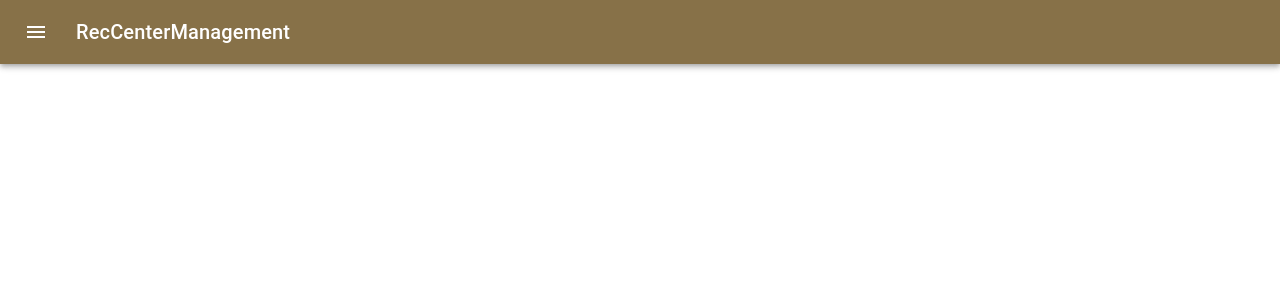
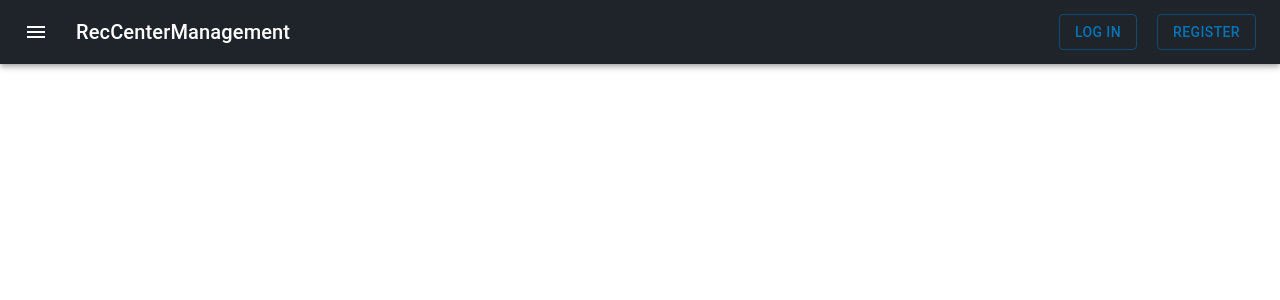
Before and after one commit to RecCenterManagement/rec-management-frontend, a React (Create React App) app: page / in a window 1280 px wide. Shown: the top 300 px of the page. Built offline with nearby package versions, Linux system fonts and the light colour scheme.

Commit message:
Adds header styling

```diff
--- a/src/components/Home.js
+++ b/src/components/Home.js
@@ -9,7 +9,7 @@ import AccountCircle from '@material-ui/icons/AccountCircle';
 import MenuItem from '@material-ui/core/MenuItem';
 import Menu from '@material-ui/core/Menu';
 import { useSelector } from 'react-redux'
-import { Drawer } from '@material-ui/core';
+import { Drawer, Button } from '@material-ui/core';
 import { Link } from "react-router-dom";
 
 const useStyles = makeStyles(theme => ({
@@ -26,25 +26,35 @@ const useStyles = makeStyles(theme => ({
   },
   jhNavbar: {
     backgroundColor: '#1f242b',
-    padding: '0.2em 1em'
   },
-  profileImage: {
-      margin: '-10px 0px',
-      height: '40px',
-      width: '40px',
-      borderRadius: '50%'
-  }
 }));
+
+export const SignInLogOut = props =>
+  props.authenticated ? (
+    <Button component={Link} to="/logout" style={{ marginLeft: '20px' }} variant="outlined" color="secondary">
+      Log Out
+    </Button>
+  ) : (
+    <>
+      <Button component={Link} to="/login" style={{ marginLeft: '20px', marginRight: '20px' }} variant="outlined" color="secondary">
+        Log In
+      </Button>
+      <Button component={Link} to="/register" variant="outlined" color="secondary">
+        Register
+      </Button>
+    </>
+);
 
 const Home = () => {
   const classes = useStyles()
   const authenticated = useSelector(state => state.authentication.isAuthenticated)
   const [menuOpen, setMenuOpen] = useState(false)
   const [drawer, setDrawer] = useState(false)
+  console.log(authenticated)
 
   return (
     <>
-    <AppBar position="static">
+    <AppBar className={classes.jhNavbar} position="static">
         <Toolbar>
           <IconButton edge="start" className={classes.menuButton} color="inherit" aria-label="menu" onClick={() => setDrawer(true)}>
             <MenuIcon />
@@ -80,6 +90,7 @@ const Home = () => {
                 <MenuItem onClick={() => console.log("HELLO")}>My account</MenuItem>
               </Menu>
             </div>}
+            <SignInLogOut authenticated={authenticated}/>
         </Toolbar>
       </AppBar>
       <Drawer open={drawer} onClose={() => setDrawer(false)}>
```
